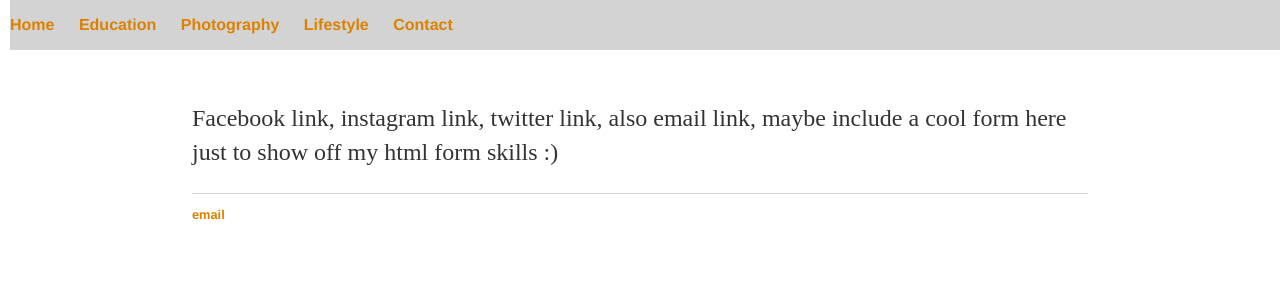
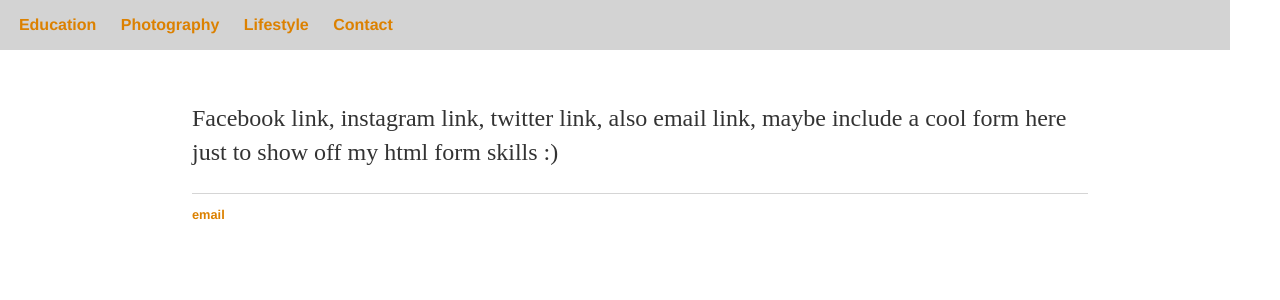
Before and after one commit to itsonlyjaz/itsonlyjaz.github.io, a Jekyll site: the page built from contact/index.html, in a window 1280 px wide. Shown: the top 300 px of the page. Built offline with Jekyll 4.4.1, drawn with Linux system fonts in a browser that asks for light colours.

Commit message:
Update main.css

```diff
--- a/css/main.css
+++ b/css/main.css
@@ -6,7 +6,7 @@ body {
 .fixed-nav-bar {
   position: fixed;
   top: 0;
-  left: 10px;
+  right: 50px;
   z-index: 9999;
   width: 100%;
   height: 50px;
```
